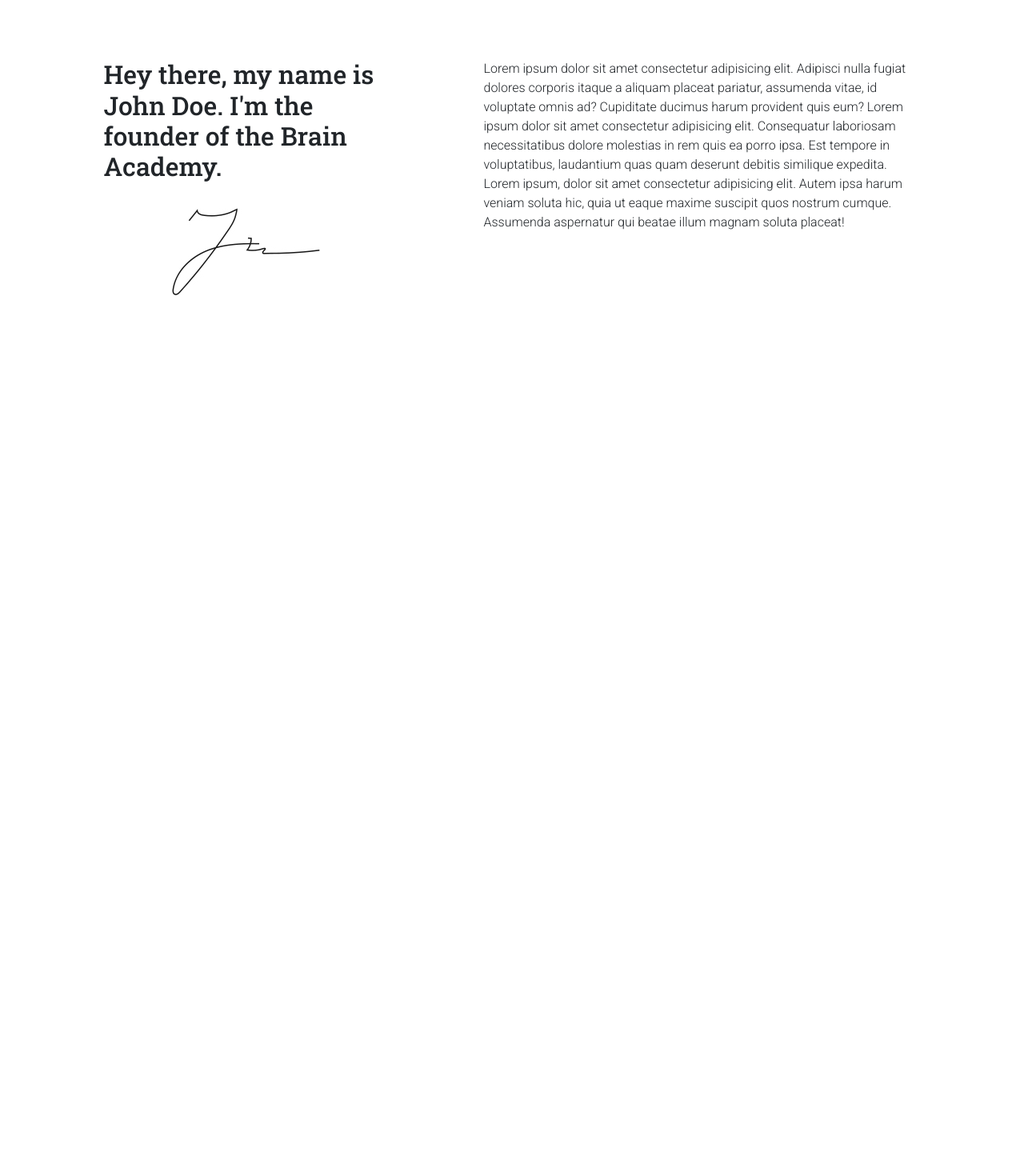
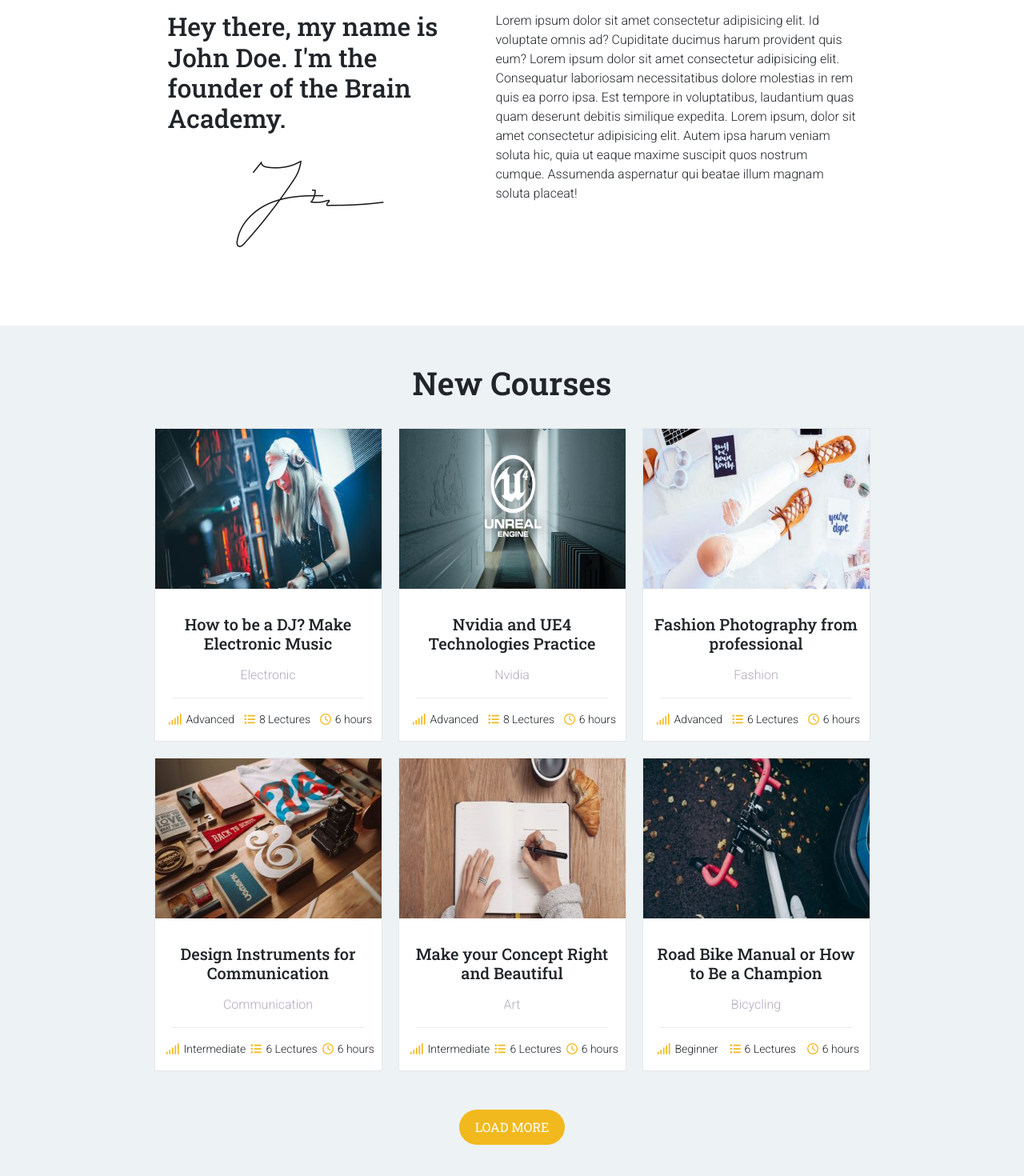
Before and after one commit to BeainaT/proj-html-vuejs, a Vue app: page / in a window 1280 px wide. Shown: the part 786-2256 px from the top of the page at 80% size. Before the commit the page ends 1227 px from the top, so only its background shows below. Built offline with nearby package versions, Linux system fonts and the light colour scheme.

Commit message:
added cards section

```diff
--- a/src/assets/style/global.scss
+++ b/src/assets/style/global.scss
@@ -4,3 +4,4 @@
 
 @import '../style/style-parts/variables';
 @import '../style/style-parts/typo';
+@import '../style/style-parts/style.scss'
--- /dev/null
+++ b/src/assets/style/style-parts/_style.scss
@@ -0,0 +1,15 @@
+.container_custom {
+    max-width: 68.75rem;
+    margin: 0 auto;
+}
+button,
+input {
+    border-radius: 1.875rem;
+    border: none;
+    padding: .625rem 1.25rem;
+}
+
+button {
+    text-transform: uppercase;
+    color: var(--secondary_color);
+}
--- a/src/assets/style/style-parts/_typo.scss
+++ b/src/assets/style/style-parts/_typo.scss
@@ -20,13 +20,7 @@ a {
         color: inherit;
     }
 }
-button,
-input {
-    border-radius: 1.875rem;
-    border: none;
-    padding: .9375rem 1.25rem;
+hr {
+    margin: 1rem auto;
+    width: 90%;
 }
-button {
-    text-transform: uppercase;
-    color: var(--secondary_color);
-}
--- a/src/assets/style/style-parts/_variables.scss
+++ b/src/assets/style/style-parts/_variables.scss
@@ -14,4 +14,6 @@
     --news_badge: #dc1245;
     --bg_light: #edf2f5;
     --bg_submit: #2d4649;
+    --card_line: #e4e7e7;
+    --card_secondary: #b2aabd;
 }
--- /dev/null
+++ b/src/components/commons/CourseCard.vue
@@ -0,0 +1,52 @@
+<template>
+  <div class="course_card">
+        <img :src="course.img" :alt="course.typo">
+        <div class="details px-2">
+            <h5>{{course.title}}</h5>
+            <span>{{course.type}}</span>
+            <hr>
+            <div class="icons mb-3 d-flex justify-content-around">
+                <small><i class="fa-solid fa-signal color"></i>{{course.level}}</small>
+                <small><i class="fa-solid fa-list-ul color"></i>{{course.total}}</small>
+                <small><i class="fa-regular fa-clock color"></i>{{course.time}}</small>
+            </div>
+        </div>
+  </div>
+</template>
+
+<script>
+export default {
+    name: 'CourseCard',
+    props: {
+        course: Object
+    },
+}
+</script>
+
+<style lang="scss" scoped>
+    .course_card {
+        background-color: var(--secondary_color);
+        font-family: var(--typo_sans_serif);
+        border: 1px solid var(--card_line);
+        img {
+            width: 100%;
+            min-height: 12.5rem;
+            margin-bottom: 1rem;
+        }
+        h5 {
+            font-family: var(--typo_serif);
+            margin: 1rem 0;
+        }
+
+        span,
+        hr {
+            color: var(--card_secondary);
+        }
+        .color {
+            color: var(--primary_color);
+            margin: 0 .3125rem;
+
+        }
+    }
+
+</style>
--- a/src/components/commons/SubForm.vue
+++ b/src/components/commons/SubForm.vue
@@ -2,11 +2,11 @@
     <div class="row">
         <div class="col-12">
             <h3><span>limited sale:</span> All courses with 55% off</h3>
-            <form class="col-12">
-                <input type="text" placeholder="Enter your E-mail">
-                <button>subscribe</button>
-            </form>
-        </div>
+            </div>
+        <form class="col-12">
+            <input type="text" placeholder="Enter your E-mail">
+            <button>subscribe</button>
+        </form>
     </div>
 </template>
 
--- a/src/components/macro/BaseMain.vue
+++ b/src/components/macro/BaseMain.vue
@@ -2,17 +2,20 @@
   <main>
     <HeroSection />
     <FounderWishes />
+    <CourseSection />
   </main>
 </template>
 
 <script>
 import HeroSection from '../sections/HeroSection.vue';
 import FounderWishes from '../sections/FounderWishes.vue';
+import CourseSection from '../sections/CourseSection.vue';
 export default {
     name: 'BaseMain',
     components: {
     HeroSection,
-    FounderWishes
+    FounderWishes,
+    CourseSection
 }
 }
 </script>
--- /dev/null
+++ b/src/components/sections/CourseSection.vue
@@ -0,0 +1,96 @@
+<template>
+  <section>
+    <div class="container py-5">
+      <h2>new courses</h2>
+      <div class="row justify-content-center pb-5">
+        <CourseCard class="col-3 p-0" v-for="(course, i) in courses" :key="i" :course="course" />
+      </div>
+      <button>load more</button>
+    </div>
+  </section>
+</template>
+
+<script>
+import CourseCard from '../commons/CourseCard.vue'
+export default {
+    name: 'CourseSection',
+    components: {
+      CourseCard
+    },
+    data() {
+      return {
+        courses: [
+          {
+            img: require("../../assets/img/photo-1496307042754-b4aa456c4a2d-370x200.jpeg"),
+            title: "How to be a DJ? Make Electronic Music",
+            type: "Electronic",
+            level: "Advanced",
+            total: "8 Lectures",
+            time : "6 hours"
+          },
+          {
+            img: require("../../assets/img/12345-1-370x200.png"),
+            title: "Nvidia and UE4 Technologies Practice",
+            type: "Nvidia",
+            level: "Advanced",
+            total: "8 Lectures",
+            time : "6 hours"
+
+          },
+          {
+            img: require("../../assets/img/photo-1491897554428-130a60dd4757-370x200.jpeg"),
+            title: "Fashion Photography from professional",
+            type: "Fashion",
+            level: "Advanced",
+            total: "6 Lectures",
+            time : "6 hours"
+          },
+          {
+            img: require("../../assets/img/photo-1416339134316-0e91dc9ded92-370x200.jpeg"),
+            title: "Design Instruments for Communication",
+            type: "Communication",
+            level: "Intermediate",
+            total: "6 Lectures",
+            time : "6 hours"
+          },
+          {
+            img: require("../../assets/img/cathryn-lavery-67852-unsplash-370x200.jpg"),
+            title: "Make your Concept Right and Beautiful",
+            type: "Art",
+            level: "Intermediate",
+            total: "6 Lectures",
+            time : "6 hours"
+          },
+          {
+            img: require("../../assets/img/photo-1475452779376-caebfb988090-370x200.jpeg"),
+            title: "Road Bike Manual or How to Be a Champion",
+            type: "Bicycling",
+            level: "Beginner",
+            total: "6 Lectures",
+            time : "6 hours"
+          },
+        ]
+      }
+    }
+}
+</script>
+
+<style lang="scss" scoped>
+  section {
+    background-color: var(--bg_light);
+    text-align: center;
+    h2 {
+      text-transform: capitalize;
+      font-weight: bold;
+      font-size: 2.5rem;
+      margin-bottom: 2rem;
+    }
+    .row {
+      gap: 1.25rem
+    }
+    button {
+      background-color: var(--primary_color);
+    }
+  }
+
+</style>
--- a/src/components/sections/FounderWishes.vue
+++ b/src/components/sections/FounderWishes.vue
@@ -1,14 +1,14 @@
 <template>
-    <section class="founder_wishes container pb-5">
-        <div class="row justify-content-around">
+    <section class="founder_wishes container pb-4">
+        <div class="row justify-content-center">
             <div class="col-4">
                 <h2>Hey there, my name is John Doe. I'm the founder of the Brain Academy.</h2>
                 <div class="sign_box py-4">
                     <img src="../../assets/img/sign.jpg" alt="founder sign">
                 </div>
             </div>
-            <div class="col-6">
-                <p>Lorem ipsum dolor sit amet consectetur adipisicing elit. Adipisci nulla fugiat dolores corporis itaque a aliquam placeat pariatur, assumenda vitae, id voluptate omnis ad? Cupiditate ducimus harum provident quis eum? Lorem ipsum dolor sit amet consectetur adipisicing elit. Consequatur laboriosam necessitatibus dolore molestias in rem quis ea porro ipsa. Est tempore in voluptatibus, laudantium quas quam deserunt debitis similique expedita. Lorem ipsum, dolor sit amet consectetur adipisicing elit. Autem ipsa harum veniam soluta hic, quia ut eaque maxime suscipit quos nostrum cumque. Assumenda aspernatur qui beatae illum magnam soluta placeat!</p>
+            <div class="col-5">
+                <p>Lorem ipsum dolor sit amet consectetur adipisicing elit. Id voluptate omnis ad? Cupiditate ducimus harum provident quis eum? Lorem ipsum dolor sit amet consectetur adipisicing elit. Consequatur laboriosam necessitatibus dolore molestias in rem quis ea porro ipsa. Est tempore in voluptatibus, laudantium quas quam deserunt debitis similique expedita. Lorem ipsum, dolor sit amet consectetur adipisicing elit. Autem ipsa harum veniam soluta hic, quia ut eaque maxime suscipit quos nostrum cumque. Assumenda aspernatur qui beatae illum magnam soluta placeat!</p>
             </div>
         </div>
     </section>
@@ -21,7 +21,14 @@ export default {
 </script>
 
 <style lang="scss" scoped>
-    .sign_box {
-        text-align: center;
+    .founder_wishes {
+        position: relative;
+        > .row {
+            gap: 1.875rem;
+        }
+        .sign_box {
+            text-align: center;
+        }
+        top: -3.125rem
     }
 </style>
--- a/src/components/sections/SubscribeSection.vue
+++ b/src/components/sections/SubscribeSection.vue
@@ -1,5 +1,6 @@
 <template>
-  <div class="container subscribe_box">
+  <div class="container_custom subscribe_box">
+    <div class="container-fluid">
       <div class="row py-5 justify-content-evenly">
           <div class="col-6">
             <SubForm />
@@ -7,6 +8,8 @@
           <div class="col-5 counter">
             <SubCounter />
           </div>
+      </div>
+
     </div>
   </div>
 </template>
```
Lines whose indentation alone changed are shown as unchanged.
